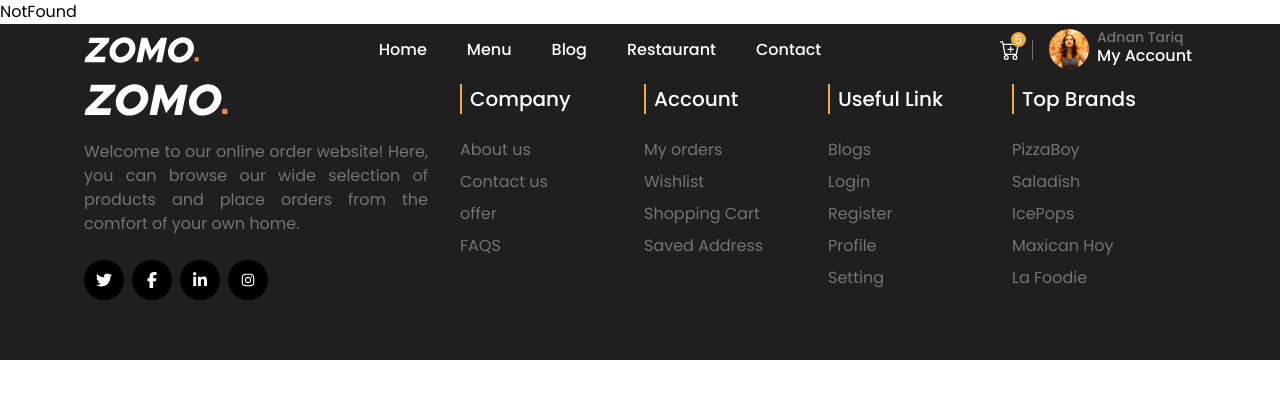
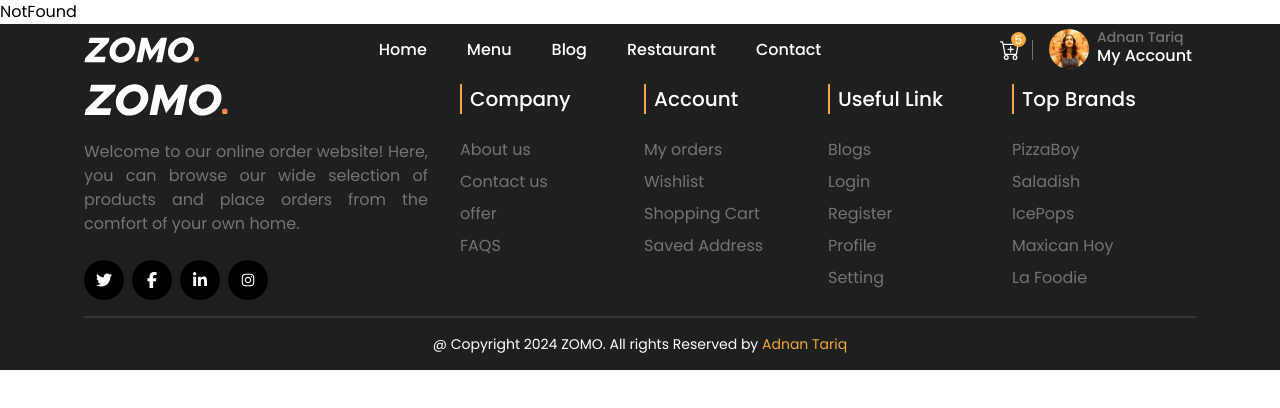
Before and after one commit to adnanDevelop/foodApp, a React (Vite) app in the folder frontend/: page /restaurant in a window 1280 px wide. Shown: the top 408 px of the page. Built offline with nearby package versions, Linux system fonts and the light colour scheme; sample sign-in values are in the browser's storage.

Commit message:
working on restaurant section

```diff
--- a/frontend/src/components/global/Footer.jsx
+++ b/frontend/src/components/global/Footer.jsx
@@ -25,7 +25,7 @@ const Footer = () => {
 
   return (
     <footer className="w-full bg-[#1f1f1f]">
-      <section className="custom_width py-[60px] grid grid-cols-12 gap-4">
+      <section className="custom_width pt-[60px] grid grid-cols-12 gap-4">
         <div className="lg:col-span-4 col-span-full">
           <div className="web_detail lg:pe-4">
             <img
@@ -96,8 +96,19 @@ const Footer = () => {
           })}
         </div>
 
-
-
+        {/* Subfooter section  */}
+        <div className="py-4 border-t-2 col-span-full border-[#E2E8FF1A]">
+          <p className="text-sm font-normal text-center text-white">
+            @ Copyright 2024 ZOMO. All rights Reserved by{" "}
+            <a
+              href="https://adnandev.netlify.app/"
+              target="_blank"
+              className="text-yellow transitionshover:font-medium"
+            >
+              Adnan Tariq
+            </a>
+          </p>
+        </div>
       </section>
     </footer>
   );
--- a/frontend/src/css/index.css
+++ b/frontend/src/css/index.css
@@ -56,7 +56,4 @@
     .btn-rounded-sm {
         @apply md:px-10 px-6 py-2 !text-white rounded-full bg-gradient-to-r from-yellow to-orange h-[50px] uppercase font-medium transition-all duration-300 ease-in-out hover:bg-black;
     }
-
-
-
 }
--- a/frontend/src/css/style.css
+++ b/frontend/src/css/style.css
@@ -3,8 +3,8 @@ body {
     overflow-x: hidden;
 }
 
-body::-webkit-scrollbar {
-    width: 8px;
+::-webkit-scrollbar {
+    display: none !important;
 }
 
 /* Track */
--- a/frontend/src/modules/home/component/Brand.jsx
+++ b/frontend/src/modules/home/component/Brand.jsx
@@ -1,4 +1,4 @@
-import { useRef, useState } from "react";
+import { useRef } from "react";
 
 // Components
 import SectionHeader from "../../../components/global/SectionHeader";
@@ -66,13 +66,13 @@ const Brand = () => {
         >
           <button
             onClick={handlePrevClick}
-            className="sm:w-[40px] w-[35px] sm:h-[40px] h-[35px] rounded-full flex items-center justify-center shadow-md border border-gray-200 bg-white text-gray-200 transition duration-300 focus:bg-sky-900 sm:text[20px] text-sm "
+            className="sm:w-[40px] w-[35px] sm:h-[40px] h-[35px] rounded-full flex items-center justify-center shadow-md border border-gray-600 bg-white text-gray-600 transition duration-300 focus:bg-yellow hover:bg-yellow hover:text-white focus:text-white hover:border-yellow focus:border-yellow sm:text[20px] text-sm "
           >
             <FaArrowLeft />
           </button>
           <button
             onClick={handleNextClick}
-            className="sm:w-[40px] w-[35px] sm:h-[40px] h-[35px] rounded-full flex items-center justify-center shadow-md border border-gray-200 bg-white text-gray-200 transition duration-300 focus:bg-sky-900 sm:text[20px] text-sm "
+            className="sm:w-[40px] w-[35px] sm:h-[40px] h-[35px] rounded-full flex items-center justify-center shadow-md border border-gray-600 bg-white text-gray-600 transition duration-300 focus:bg-yellow hover:bg-yellow hover:text-white focus:text-white hover:border-yellow focus:border-yellow sm:text[20px] text-sm "
           >
             <FaArrowRight />
           </button>
--- a/frontend/src/modules/home/component/Restaurant.jsx
+++ b/frontend/src/modules/home/component/Restaurant.jsx
@@ -6,7 +6,39 @@ const Restaurant = () => {
       <div className="custom_width">
         <SectionHeader title="Featured Restaurant" />
 
-        <section></section>
+        {/* Cards */}
+        <section className="mt-[40px] grid grid-cols-12">
+          <div className="w-full col-span-3 p-3 border border-gray-300 rounded-md food_card">
+            {/* Image */}
+            <div className="relative rounded-md">
+              <img
+                src="/image/restaurant/img-1.png"
+                className="rounded-md"
+                alt=""
+              />
+              {/* label */}
+              <div className="absolute bottom-2 left-2">
+                <p className="text-xs font-normal text-white">upto $2</p>
+                <h4 className="text-sm font-semibold text-white">50% OFF</h4>
+              </div>
+            </div>
+            {/* body */}
+            <div className="mt-3">
+              <div className="flex items-start justify-between">
+                <div>
+                  <h4 className="font-medium text-capitalize text-content-color">
+                    Poultry Palace
+                  </h4>
+                  <p className="font-normal text-content-color">
+                    Chicken quesadilla, avocado
+                  </p>
+                </div>
+                {/* Rating */}
+                <p className="font-normal text-content-color">3.9</p>
+              </div>
+            </div>
+          </div>
+        </section>
       </div>
     </main>
   );
```
Also changed, not shown: frontend/public/image/restaurant/img-1.png (added).
